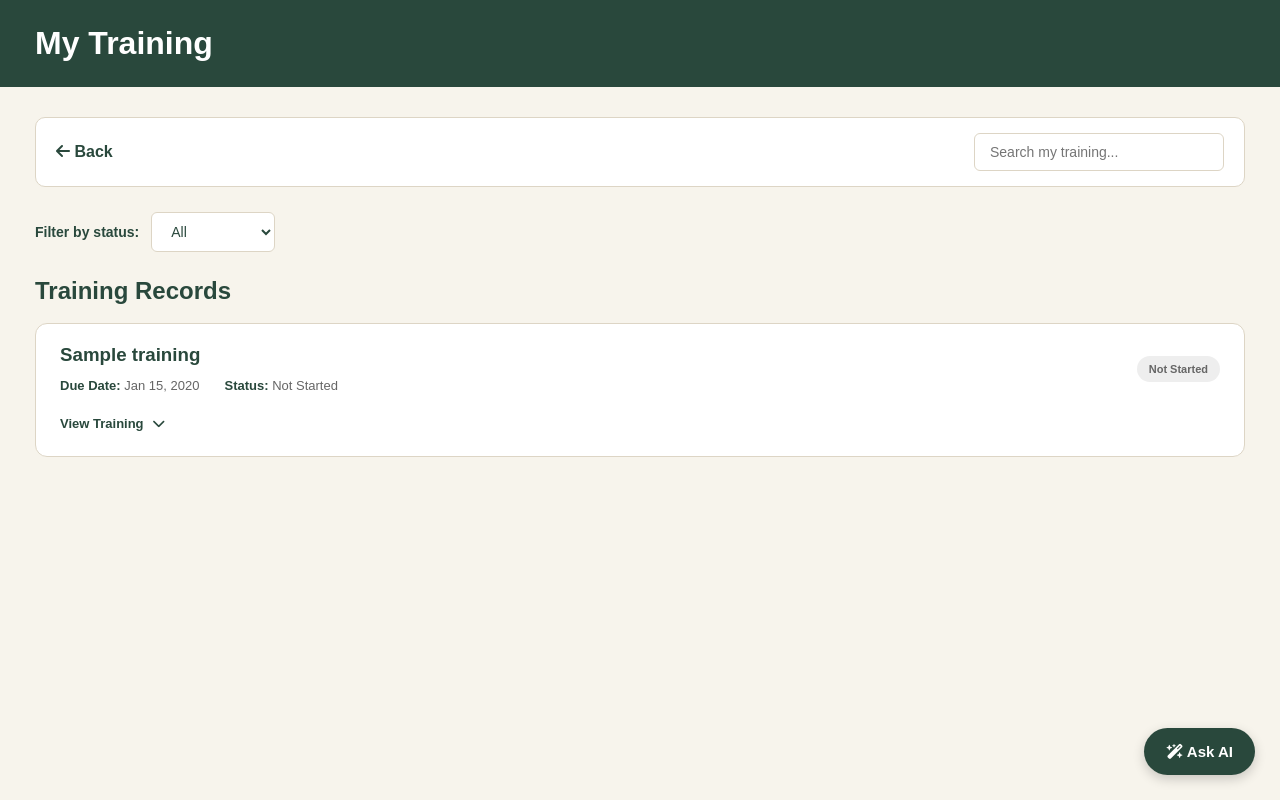
After one commit to julieannerpurcell-hash/Capstone-Project, a Django app: page /employee/training/ in a window 1280 px wide. The commit adds this page. Run offline with Django 5.2, Linux system fonts and the light colour scheme; a user stored in the database is signed in; tables that the repository leaves empty hold one stand-in row (values such as "Sample post").

Commit message:
training recs yuh

```diff
--- a/config/urls.py
+++ b/config/urls.py
@@ -12,6 +12,7 @@ urlpatterns = [
     path('employee/profile/', views.employee_profile, name='employee_profile'),
     path('employee/skills/', views.employee_skills, name='employee_skills'),
     path('employee/certifications/', views.employee_certifications, name='employee_certifications'),
+    path('employee/training/',views.employee_training, name='employee_training'),
     path('manager/', views.manager_dashboard, name='manager_dashboard'),
     path('administrator/', views.admin_dashboard, name='admin_dashboard'),
 ]
--- a/core/templates/core/employee_dashboard.html
+++ b/core/templates/core/employee_dashboard.html
@@ -217,7 +217,7 @@
             </a>
 
             <!-- Training -->
-            <a href="#" class="dashboard-card">
+            <a href="{% url 'employee_training' %}" class="dashboard-card">
 
                 <div class="icon">
                     <i class="fa-solid fa-book-open"></i>
--- /dev/null
+++ b/core/templates/core/employee_training.html
@@ -0,0 +1,577 @@
+
+<!DOCTYPE html>
+<html lang="en">
+<head>
+    <meta charset="UTF-8">
+    <meta name="viewport" content="width=device-width, initial-scale=1.0">
+    <title>My Training | NGS</title>
+
+    <link rel="stylesheet"
+          href="https://cdnjs.cloudflare.com/ajax/libs/font-awesome/6.5.2/css/all.min.css">
+
+    <style>
+        * {
+            box-sizing: border-box;
+        }
+
+        body {
+            margin: 0;
+            font-family: Arial, sans-serif;
+            background: #F7F4EC;
+            color: #29483C;
+            overflow-y: scroll;
+        }
+
+        header {
+            background: #29483C;
+            color: white;
+            padding: 25px 35px;
+        }
+
+        header h1 {
+            margin: 0;
+        }
+
+        main {
+            padding: 30px 35px 100px;
+        }
+
+        .navigation {
+            display: flex;
+            justify-content: space-between;
+            align-items: center;
+            gap: 20px;
+            background: white;
+            padding: 15px 20px;
+            border: 1px solid #DDD5C5;
+            border-radius: 10px;
+            margin-bottom: 25px;
+        }
+
+        .back-button {
+            color: #29483C;
+            text-decoration: none;
+            font-weight: bold;
+        }
+
+        .back-button:hover {
+            color: #8FAF9B;
+        }
+
+        .search-box {
+            padding: 10px 15px;
+            border: 1px solid #DDD5C5;
+            border-radius: 6px;
+            width: 250px;
+            font-size: 14px;
+        }
+
+        .filter-section {
+            display: flex;
+            align-items: center;
+            gap: 12px;
+            margin-bottom: 25px;
+        }
+
+        .filter-section label {
+            font-size: 14px;
+            font-weight: bold;
+        }
+
+        .filter-section select {
+            padding: 10px 15px;
+            border: 1px solid #DDD5C5;
+            border-radius: 6px;
+            background: white;
+            color: #29483C;
+            font-size: 14px;
+        }
+
+        .section-heading {
+            margin-bottom: 18px;
+        }
+
+        .section-heading h2 {
+            margin: 0 0 6px;
+        }
+
+        .section-heading p {
+            color: #777;
+            margin: 0;
+            font-size: 14px;
+        }
+
+        .training-grid {
+            display: flex;
+            flex-direction: column;
+            gap: 12px;
+        }
+
+        .training-card {
+            background: white;
+            padding: 20px 24px;
+            border-radius: 12px;
+            border: 1px solid #DDD5C5;
+        }
+
+        .training-card-top {
+            display: flex;
+            justify-content: space-between;
+            align-items: center;
+            gap: 20px;
+        }
+
+        .training-info h3 {
+            margin: 0 0 12px;
+        }
+
+        .training-details {
+            display: flex;
+            flex-wrap: wrap;
+            gap: 25px;
+            font-size: 13px;
+            color: #666;
+        }
+
+        .training-details strong {
+            color: #29483C;
+        }
+
+        .status {
+            display: inline-block;
+            padding: 7px 12px;
+            border-radius: 20px;
+            font-size: 11px;
+            font-weight: bold;
+            white-space: nowrap;
+        }
+
+        .upcoming {
+            background: #EEEEEE;
+            color: #666666;
+        }
+
+        .in-progress {
+            background: #F5EBD7;
+            color: #8A682B;
+        }
+
+        .completed {
+            background: #DCE9DF;
+            color: #29483C;
+        }
+
+        .view-button {
+            margin-top: 18px;
+            background: none;
+            border: none;
+            color: #29483C;
+            font-size: 13px;
+            font-weight: bold;
+            cursor: pointer;
+            padding: 5px 0;
+        }
+
+        .view-button:hover {
+            color: #8FAF9B;
+        }
+
+        .view-button i {
+            margin-left: 5px;
+        }
+
+        .training-expanded {
+            display: none;
+            margin-top: 18px;
+            padding: 18px;
+            background: #F7F4EC;
+            border-radius: 8px;
+            border: 1px solid #DDD5C5;
+        }
+
+        .training-expanded p {
+            font-size: 13px;
+            line-height: 1.6;
+            color: #666;
+            margin: 8px 0;
+        }
+
+        .training-expanded strong {
+            color: #29483C;
+        }
+
+        .empty-message {
+            background: white;
+            border: 1px solid #DDD5C5;
+            border-radius: 10px;
+            padding: 25px;
+            text-align: center;
+            color: #777;
+        }
+
+        .ask-ai-button {
+            position: fixed;
+            bottom: 25px;
+            right: 25px;
+            background: #29483C;
+            color: white;
+            border: none;
+            border-radius: 30px;
+            padding: 15px 22px;
+            font-size: 15px;
+            font-weight: bold;
+            cursor: pointer;
+            box-shadow: 0 4px 12px #00000030;
+            z-index: 10;
+        }
+
+        .ask-ai-button:hover {
+            background: #527B63;
+        }
+
+        .ai-panel {
+            display: none;
+            position: fixed;
+            bottom: 90px;
+            right: 25px;
+            width: 320px;
+            max-width: calc(100vw - 40px);
+            background: white;
+            border: 1px solid #DDD5C5;
+            border-radius: 12px;
+            padding: 20px;
+            box-shadow: 0 4px 15px #00000025;
+            z-index: 10;
+        }
+
+        .ai-panel h3 {
+            margin-top: 0;
+        }
+
+        .ai-panel p {
+            color: #777;
+            line-height: 1.5;
+            font-size: 14px;
+        }
+
+        .ai-panel button {
+            background: #29483C;
+            color: white;
+            border: none;
+            padding: 9px 15px;
+            border-radius: 6px;
+            cursor: pointer;
+        }
+
+        @media (max-width: 650px) {
+            main {
+                padding: 20px 15px 100px;
+            }
+
+            header {
+                padding: 20px;
+            }
+
+            .navigation {
+                flex-wrap: wrap;
+            }
+
+            .search-box {
+                width: 100%;
+            }
+
+            .filter-section {
+                flex-wrap: wrap;
+            }
+
+            .training-card-top {
+                align-items: flex-start;
+                flex-direction: column;
+            }
+
+            .training-details {
+                flex-direction: column;
+                gap: 8px;
+            }
+        }
+    </style>
+</head>
+
+<body>
+
+    <header>
+        <h1>My Training</h1>
+    </header>
+
+    <main>
+
+        <!-- Navigation and Search -->
+
+        <section class="navigation">
+
+            <a href="{% url 'employee_dashboard' %}" class="back-button">
+                <i class="fa-solid fa-arrow-left"></i> Back
+            </a>
+
+            <input
+                type="text"
+                id="trainingSearch"
+                class="search-box"
+                placeholder="Search my training..."
+            >
+
+        </section>
+
+        <!-- Status Filter -->
+
+        <section class="filter-section">
+
+            <label for="statusFilter">Filter by status:</label>
+
+            <select id="statusFilter">
+                <option value="all">All</option>
+                <option value="not_started">Not Started</option>
+                <option value="in_progress">In Progress</option>
+                <option value="completed">Completed</option>
+            </select>
+
+        </section>
+
+        <!-- Training Records -->
+
+        <section>
+
+            <div class="section-heading">
+                <h2>Training Records</h2>
+            </div>
+
+            <div class="training-grid" id="trainingGrid">
+
+                {% for item in training_records %}
+
+                    <div class="training-card"
+                         data-name="{{ item.training.course_name|lower }}"
+                         data-status="{{ item.status }}">
+
+                        <div class="training-card-top">
+
+                            <div class="training-info">
+
+                                <h3>{{ item.training.course_name }}</h3>
+
+                                <div class="training-details">
+
+                                    <span>
+                                        <strong>Due Date:</strong>
+                                        {% if item.due_date %}
+                                            {{ item.due_date|date:"M d, Y" }}
+                                        {% else %}
+                                            Not assigned
+                                        {% endif %}
+                                    </span>
+
+                                    <span>
+                                        <strong>Status:</strong>
+                                        {{ item.get_status_display }}
+                                    </span>
+
+                                </div>
+
+                            </div>
+
+                            <span class="status
+                                {% if item.status == 'completed' %}
+                                    completed
+                                {% elif item.status == 'in_progress' %}
+                                    in-progress
+                                {% else %}
+                                    upcoming
+                                {% endif %}">
+
+                                {{ item.get_status_display }}
+
+                            </span>
+
+                        </div>
+
+                        <button
+                            type="button"
+                            class="view-button"
+                            onclick="toggleTraining(this)">
+
+                            View Training
+                            <i class="fa-solid fa-chevron-down"></i>
+
+                        </button>
+
+                        <div class="training-expanded">
+
+                            <p>
+                                <strong>Provider:</strong>
+                                {{ item.training.provider|default:"Not listed" }}
+                            </p>
+
+                            <p>
+                                <strong>Delivery Method:</strong>
+                                {{ item.training.get_delivery_method_display }}
+                            </p>
+
+                            <p>
+                                <strong>Duration:</strong>
+                                {% if item.training.duration_hours %}
+                                    {{ item.training.duration_hours }} hours
+                                {% else %}
+                                    Not specified
+                                {% endif %}
+                            </p>
+
+                            {% if item.training.related_skill %}
+                                <p>
+                                    <strong>Related Skill:</strong>
+                                    {{ item.training.related_skill.name }}
+                                </p>
+                            {% endif %}
+
+                            {% if item.training.related_certification %}
+                                <p>
+                                    <strong>Related Certification:</strong>
+                                    {{ item.training.related_certification.name }}
+                                </p>
+                            {% endif %}
+
+                            {% if item.completion_date %}
+                                <p>
+                                    <strong>Completion Date:</strong>
+                                    {{ item.completion_date|date:"M d, Y" }}
+                                </p>
+                            {% endif %}
+
+                        </div>
+
+                    </div>
+
+                {% empty %}
+
+                    <div class="empty-message">
+                        You do not have any assigned training records yet.
+                    </div>
+
+                {% endfor %}
+
+                <div class="empty-message" id="noResults"
+                     style="display: none;">
+                    No training records match your search or filter.
+                </div>
+
+            </div>
+
+        </section>
+
+    </main>
+
+    <!-- Ask AI Button -->
+
+    <button class="ask-ai-button" onclick="toggleAI()">
+        <i class="fa-solid fa-wand-magic-sparkles"></i>
+        Ask AI
+    </button>
+
+    <div class="ai-panel" id="aiPanel">
+
+        <h3>NGS AI Assistant</h3>
+
+        <p>
+            Ask questions about your assigned training,
+            course requirements, and professional development.
+        </p>
+
+        <button onclick="toggleAI()">Close</button>
+
+    </div>
+
+    <script>
+
+        const searchInput =
+            document.getElementById("trainingSearch");
+
+        const statusFilter =
+            document.getElementById("statusFilter");
+
+        const trainingCards =
+            document.querySelectorAll(".training-card");
+
+        const noResults =
+            document.getElementById("noResults");
+
+        function filterTraining() {
+
+            const searchText = searchInput.value.toLowerCase();
+            const selectedStatus = statusFilter.value;
+
+            let visibleCount = 0;
+
+            trainingCards.forEach(card => {
+
+                const name = card.dataset.name;
+                const status = card.dataset.status;
+
+                const matchesSearch = name.includes(searchText);
+
+                const matchesStatus =
+                    selectedStatus === "all" ||
+                    status === selectedStatus;
+
+                if (matchesSearch && matchesStatus) {
+                    card.style.display = "block";
+                    visibleCount++;
+                } else {
+                    card.style.display = "none";
+                }
+
+            });
+
+            if (noResults) {
+                noResults.style.display =
+                    visibleCount === 0 ? "block" : "none";
+            }
+
+        }
+
+        searchInput.addEventListener(
+            "input",
+            filterTraining
+        );
+
+        statusFilter.addEventListener(
+            "change",
+            filterTraining
+        );
+
+        function toggleTraining(button) {
+
+            const details = button.nextElementSibling;
+            const icon = button.querySelector("i");
+
+            const isOpen = details.style.display === "block";
+
+            details.style.display = isOpen ? "none" : "block";
+
+            button.innerHTML = isOpen
+                ? 'View Training <i class="fa-solid fa-chevron-down"></i>'
+                : 'Hide Training <i class="fa-solid fa-chevron-up"></i>';
+
+        }
+
+        function toggleAI() {
+
+            const panel = document.getElementById("aiPanel");
+
+            panel.style.display =
+                panel.style.display === "block" ? "none" : "block";
+
+        }
+
+    </script>
+
+</body>
+</html>
--- a/core/views.py
+++ b/core/views.py
@@ -142,11 +142,28 @@ def employee_certifications(request):
         'employee': employee,
         'certifications': certifications,
 
-        # Summary counts
         'total_count': len(certifications),
         'active_count': sum(item.status == 'Active' for item in certifications),
         'expiring_count': sum(item.status == 'Expiring soon' for item in certifications),
         'expired_count': sum(item.status == 'Expired' for item in certifications),
+    })
+
+@login_required
+def employee_training(request):
+    if request.user.employee_profile.role != 'employee':
+        return redirect_by_role(request.user)
+
+    employee = request.user.employee_profile
+
+    training_records = employee.training_records.select_related(
+        'training',
+        'training__related_skill',
+        'training__related_certification'
+    ).all().order_by('due_date')
+
+    return render(request, 'core/employee_training.html', {
+        'employee': employee,
+        'training_records': training_records,
     })
 @login_required
 def manager_dashboard(request):
```
Also changed, not shown: core/models.py (+42 -2 lines), core/migrations/0006_trainingrecord_due_date_trainingrecord_status.py (added), core/migrations/0007_alter_trainingrecord_status.py (added).
